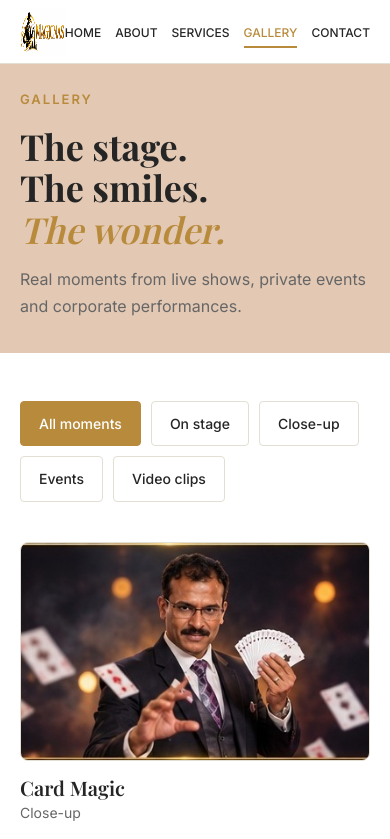
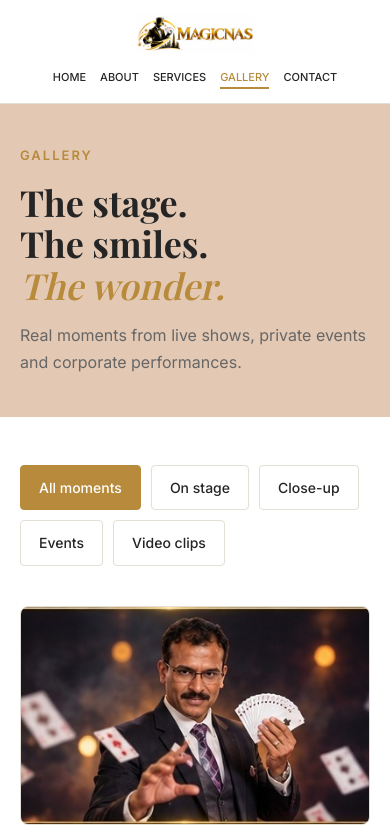
Before and after one commit to nasrin-mk/magic-web, a PHP site: page /gallery.html in a window 390 px wide. Shown: the top 839 px of the page. Run offline with PHP 8.4, Linux system fonts and the light colour scheme; some web fonts are replaced.

Commit message:
Refactor gallery CSS for improved responsiveness

```diff
--- a/css/gallery.css
+++ b/css/gallery.css
@@ -205,7 +205,7 @@
 /* ---------- Mobile ---------- */
 @media (max-width: 768px) {
   .page-hero {
-    padding: calc(var(--nav-height) + 24px) 0 32px;
+    padding: calc(var(--nav-height) + 40px) 0 40px;
   }
 
   .page-hero-inner {
@@ -218,6 +218,25 @@
     max-width: none;
   }
 
+  .navbar {
+    padding: 0 16px;
+  }
+
+  .logo {
+    font-size: 17px;
+  }
+
+  .nav-links {
+    gap: 10px;
+  }
+
+  .nav-links a {
+    font-size: 11px;
+  }
+
+  .nav-links a.active {
+    padding-bottom: 3px;
+  }
 }
 
 @media (max-width: 600px) {
@@ -235,3 +254,43 @@
     right: 16px;
   }
 }
+
+@media (max-width: 480px) {
+  :root {
+    --nav-height: 92px;
+  }
+
+  .navbar {
+    flex-direction: column;
+    justify-content: center;
+    gap: 8px;
+  }
+
+  .nav-links {
+    flex-wrap: wrap;
+    justify-content: center;
+    gap: 6px 14px;
+  }
+}
+
+@media (max-width: 480px) {
+  :root {
+    --nav-height: 104px;
+  }
+
+  .navbar {
+    flex-direction: column;
+    justify-content: center;
+    gap: 8px;
+  }
+
+  .logo img {
+    height: 40px;
+  }
+
+  .nav-links {
+    flex-wrap: wrap;
+    justify-content: center;
+    gap: 6px 14px;
+  }
+}
```
